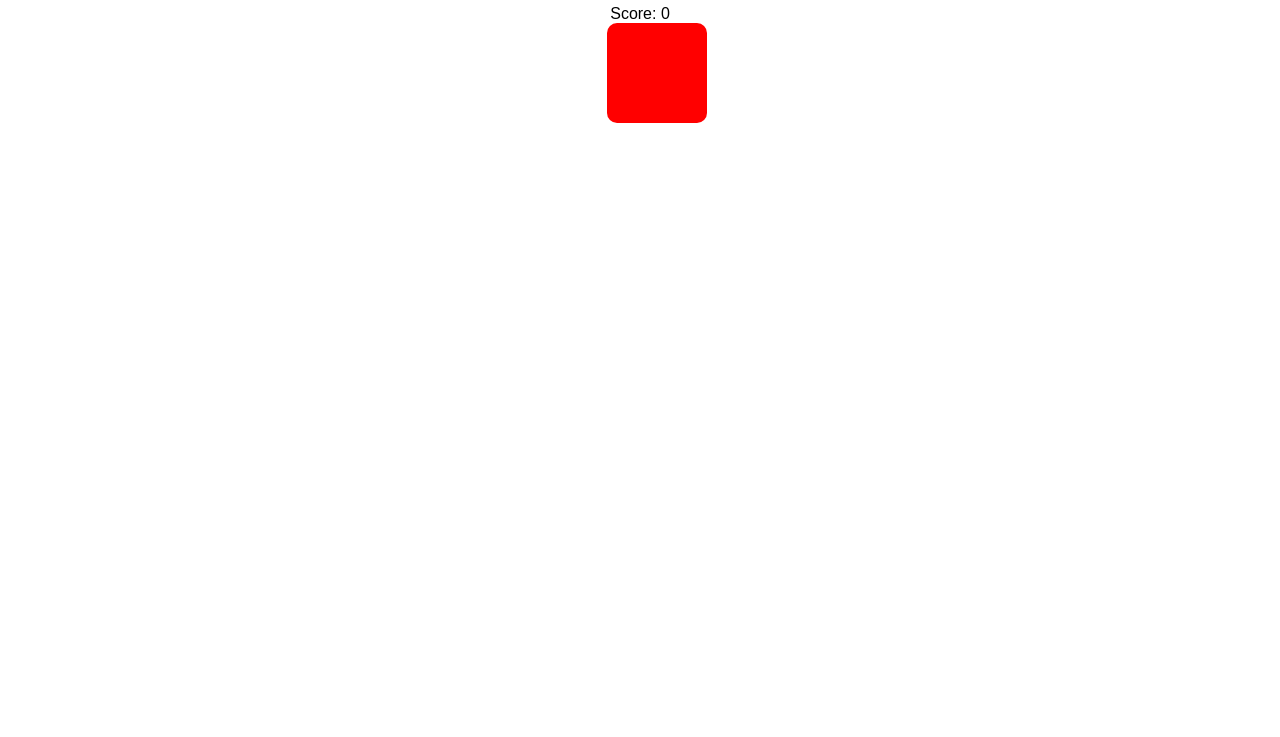
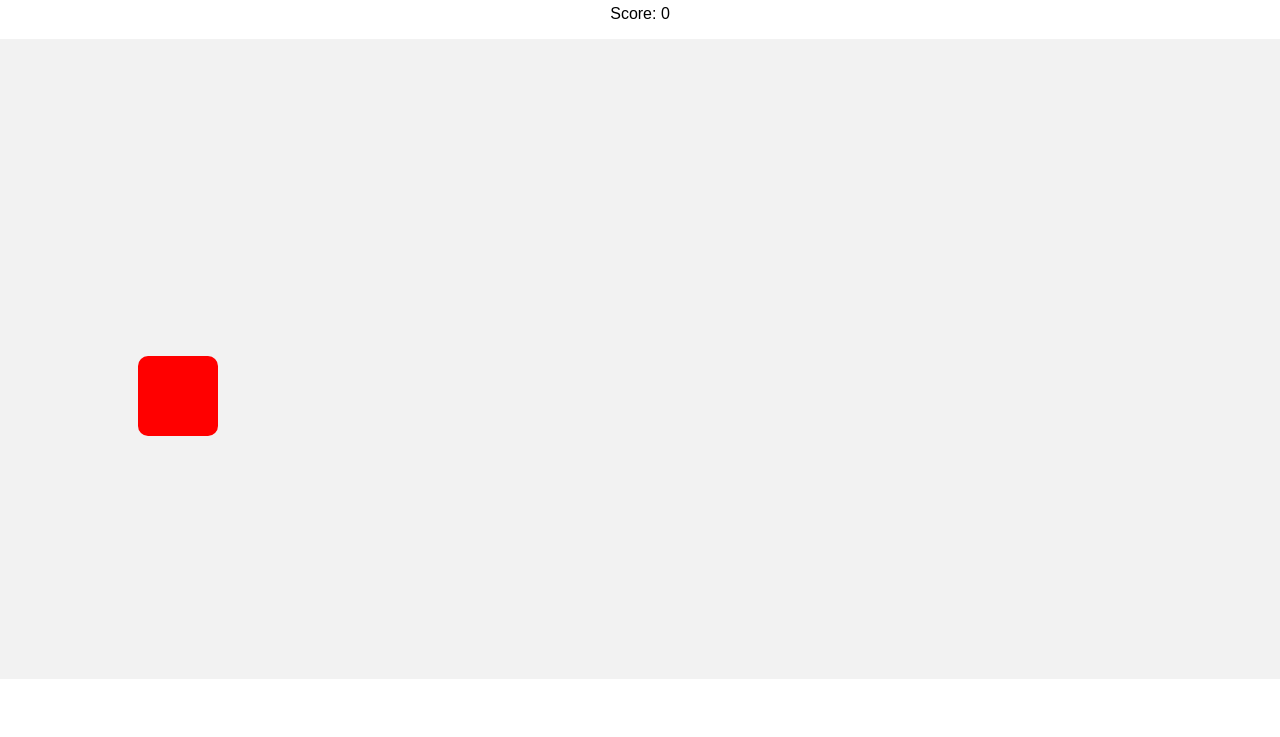
Before and after one commit to vgvipin0192-creator/Vipin99, a plain HTML site: page iindex.html in a window 1280 px wide. Shown: the part 63-800 px from the top of the page. Drawn offline with Linux system fonts and the light colour scheme.

Commit message:
Add files via upload

```diff
--- a/iindex.html
+++ b/iindex.html
@@ -2,7 +2,7 @@
 <html>
 <head>
 <meta name="viewport" content="width=device-width, initial-scale=1.0">
-<title>Moving Target Game</title>
+<title>Tap Box Game</title>
 
 <style>
 body {
@@ -11,13 +11,18 @@ body {
   text-align: center;
 }
 
-#target {
-  width: 100px;
-  height: 100px;
+#game {
+  width: 100%;
+  height: 80vh;
+  position: relative;
+  background: #f2f2f2;
+}
+
+#box {
+  width: 80px;
+  height: 80px;
   background: red;
   position: absolute;
-  top: 50%;
-  left: 50%;
   border-radius: 10px;
 }
 </style>
@@ -25,29 +30,36 @@ body {
 
 <body>
 
-<h2>🎯 Catch Me Game</h2>
+<h2>🎮 Tap Box Game</h2>
 <p>Score: <span id="score">0</span></p>
 
-<div id="target"></div>
+<div id="game">
+  <div id="box"></div>
+</div>
 
 <script>
 let score = 0;
-let target = document.getElementById("target");
+let box = document.getElementById("box");
+let game = document.getElementById("game");
 
-function moveTarget() {
-  let x = Math.random() * (window.innerWidth - 100);
-  let y = Math.random() * (window.innerHeight - 100);
-  target.style.left = x + "px";
-  target.style.top = y + "px";
+function moveBox() {
+  let maxX = game.clientWidth - 80;
+  let maxY = game.clientHeight - 80;
+
+  let x = Math.random() * maxX;
+  let y = Math.random() * maxY;
+
+  box.style.left = x + "px";
+  box.style.top = y + "px";
 }
 
-target.onclick = function () {
+box.onclick = function () {
   score++;
   document.getElementById("score").innerText = score;
-  moveTarget();
+  moveBox();
 };
 
-moveTarget();
+moveBox();
 </script>
 
 </body>
```
